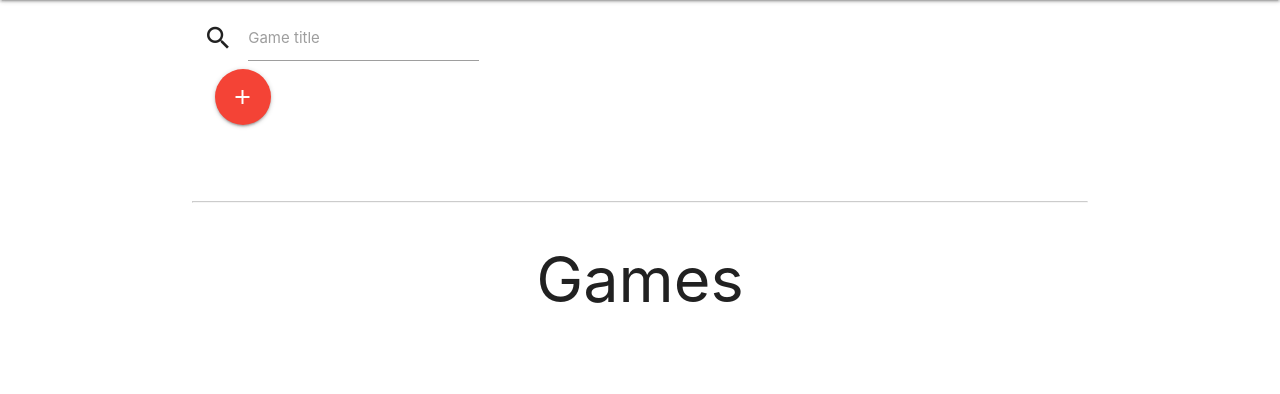
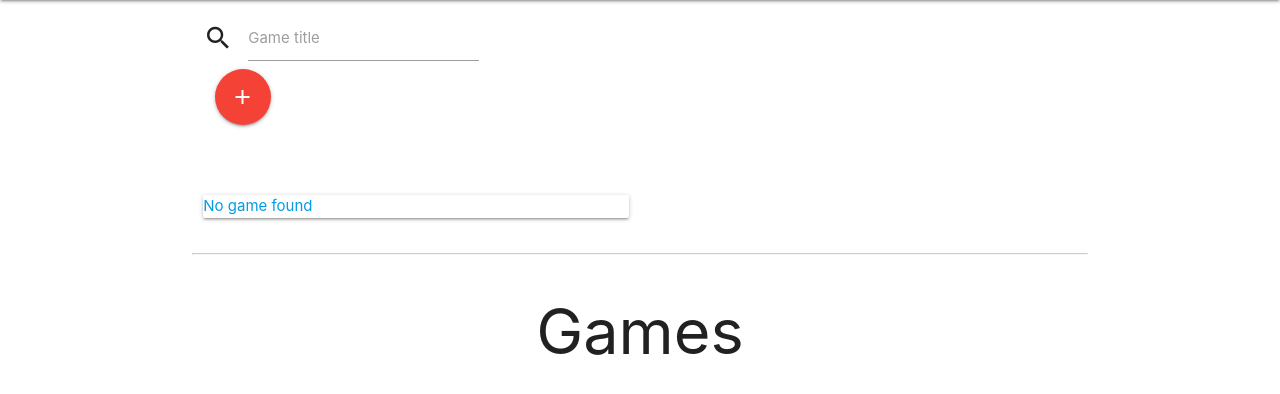
Before and after one commit to Oxymetaphoric/milestone_project_3, a Flask app: page /games in a window 1280 px wide. Shown: the part 64-458 px from the top of the page. Run offline with Flask 3, Linux system fonts and the light colour scheme; the visitor is signed in with stand-in values (Sample User, id 1); data that the repository does not hold is empty; some web fonts are replaced.

Commit message:
BUILD: game not found functionality

```diff
--- a/quest_log/routes.py
+++ b/quest_log/routes.py
@@ -72,7 +72,8 @@ def games():
     else:
         in_my_games = []
 
-    return render_template('games.html', inMyGames=in_my_games,
+    return render_template('games.html',
+                           inMyGames=in_my_games,
                            isUserAuthenticated=current_user.is_authenticated,
                            games=games,
                            in_my_games=in_my_games)
@@ -82,17 +83,19 @@ def api_games():
     query = request.args.get('query', '')
     if query:
         games = Game.query.filter(Game.game_title.ilike(f'%{query}%')).all()
+        game_list=[{
+            'game_id': game.game_id,
+            'game_title': game.game_title,
+            'developer': game.developer,
+            'genre': game.genre,
+            'image_url': game.image_url,
+            'game_publisher': game.game_publisher,
+            'release_date': game.release_date.isoformat()
+        } for game in games]
     else:
-        games = None
-    return jsonify([{
-        'game_id': game.game_id,
-        'game_title': game.game_title,
-        'developer': game.developer,
-        'genre': game.genre,
-        'image_url': game.image_url,
-        'game_publisher': game.game_publisher,
-        'release_date': game.release_date.isoformat()
-    } for game in games])
+        game_list = []
+
+    return jsonify(game_list)
 
 @app.route('/add_game')
 @login_required
--- a/quest_log/static/js/script.js
+++ b/quest_log/static/js/script.js
@@ -30,6 +30,18 @@ document.addEventListener('DOMContentLoaded', function() {
 
  function renderGames(games) {
     gameResults.innerHTML = '';
+    if (games == 0){
+       const gameCard =`
+        <div>
+          <a href="{{url_for('home')}}">
+            <div class="card">
+              <p>No game found</p>
+            </div>
+          </a>
+`;
+       gameResults.innerHTML = gameCard;
+     }
+    else{
     games.forEach(game => {
         const gameCard = `
         <div>
@@ -55,7 +67,7 @@ document.addEventListener('DOMContentLoaded', function() {
     // Reinitialize Materialize tooltips
     var elems = document.querySelectorAll('.tooltipped');
     M.Tooltip.init(elems, {});
-}
+     }}
 
 function renderGameButton(game) {
     if (!isUserAuthenticated) {
@@ -87,11 +99,15 @@ function formatDate(dateString) {
     return date.toLocaleDateString('en-GB'); // This will format the date as dd/mm/yyyy
 }
   // Initial load of all games
-  fetchGames().then(renderGames);
+  renderGames([]);
 
   // Handle search input
-  searchInput.addEventListener('input', function() {
-    const query = this.value;
-    fetchGames(query).then(renderGames);
+searchInput.addEventListener('input', function() {
+    const query = this.value.trim();
+    if (query) {
+      fetchGames(query).then(renderGames);
+  } else {
+  renderGames([]);
+     }
   });
 });
--- a/quest_log/templates/my_games.html
+++ b/quest_log/templates/my_games.html
@@ -24,7 +24,7 @@
             <h4 class="center-align">{{game.game_title}}</h4>
             <p><b>Developer: </b>{{game.developer}}</p>
             <p><b>Publisher: </b>{{game.game_publisher}}</p>
-            <p><b>Release date: </b>{{ game.release_date.strftime('%d %m %Y') }}</p>
+            <p><b>Release date: </b>{{ game.release_date.strftime('%d/%m/%Y') }}</p>
             <p><b>Genre: </b>{{game.genre}}</p>
           </div>
         </div>
```
Also changed, not shown: TODO.md (+1 -1 lines).
